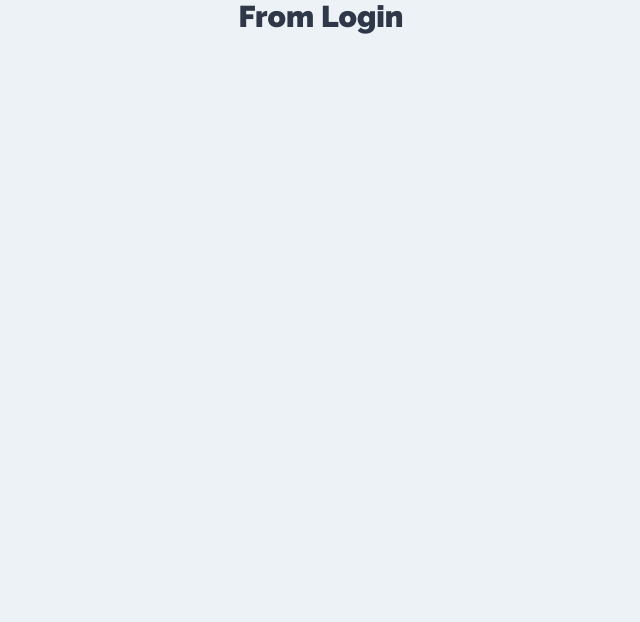
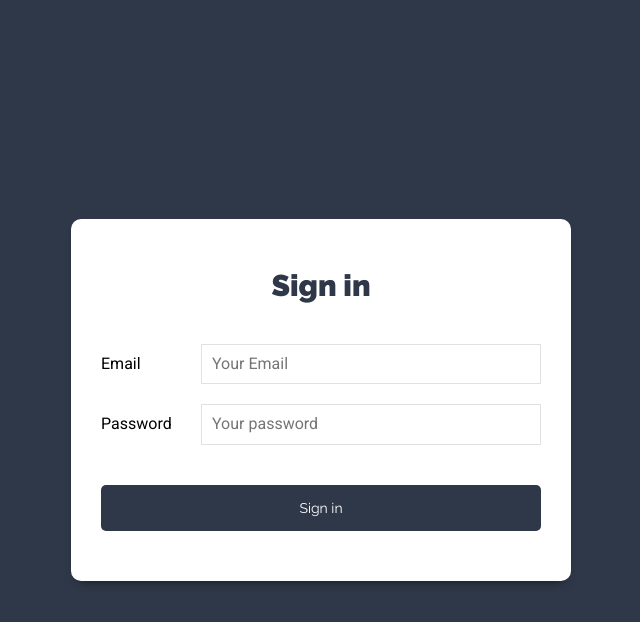
Before and after one commit to wmezadev/task-client-react, a React (Create React App) app: page / in a window 1280 px wide. Shown: the top 622 px of the page, without its empty margins (319-959 px from the left). Built offline with nearby package versions, Linux system fonts and the light colour scheme.

Commit message:
Feat - add input fields to Login form

```diff
--- a/src/components/auth/Login.jsx
+++ b/src/components/auth/Login.jsx
@@ -1,8 +1,43 @@
 import React from 'react';
 
 const Login = () => {
+    const onChange = e => {
+        console.log(e.target.value);
+    }
+
     return (
-        <h1>From Login</h1>
+        <div className="form-user">
+            <div className="container-form shadow-dark">
+                <h1>Sign in</h1>
+                <form
+
+                >
+                    <div className="field-form">
+                        <label htmlFor="email">Email</label>
+                        <input
+                            type="email"
+                            id="email"
+                            name="email"
+                            placeholder="Your Email"
+                            onChange={onChange}
+                        />
+                    </div>
+                    <div className="field-form">
+                        <label htmlFor="password">Password</label>
+                        <input
+                            type="password"
+                            id="password"
+                            name="password"
+                            placeholder="Your password"
+                            onChange={onChange}
+                        />
+                    </div>
+                    <div className="field-form">
+                        <button className="btn btn-primary btn-block">Sign in</button>
+                    </div>
+                </form>
+            </div>
+        </div>
     );
 }
 
```
